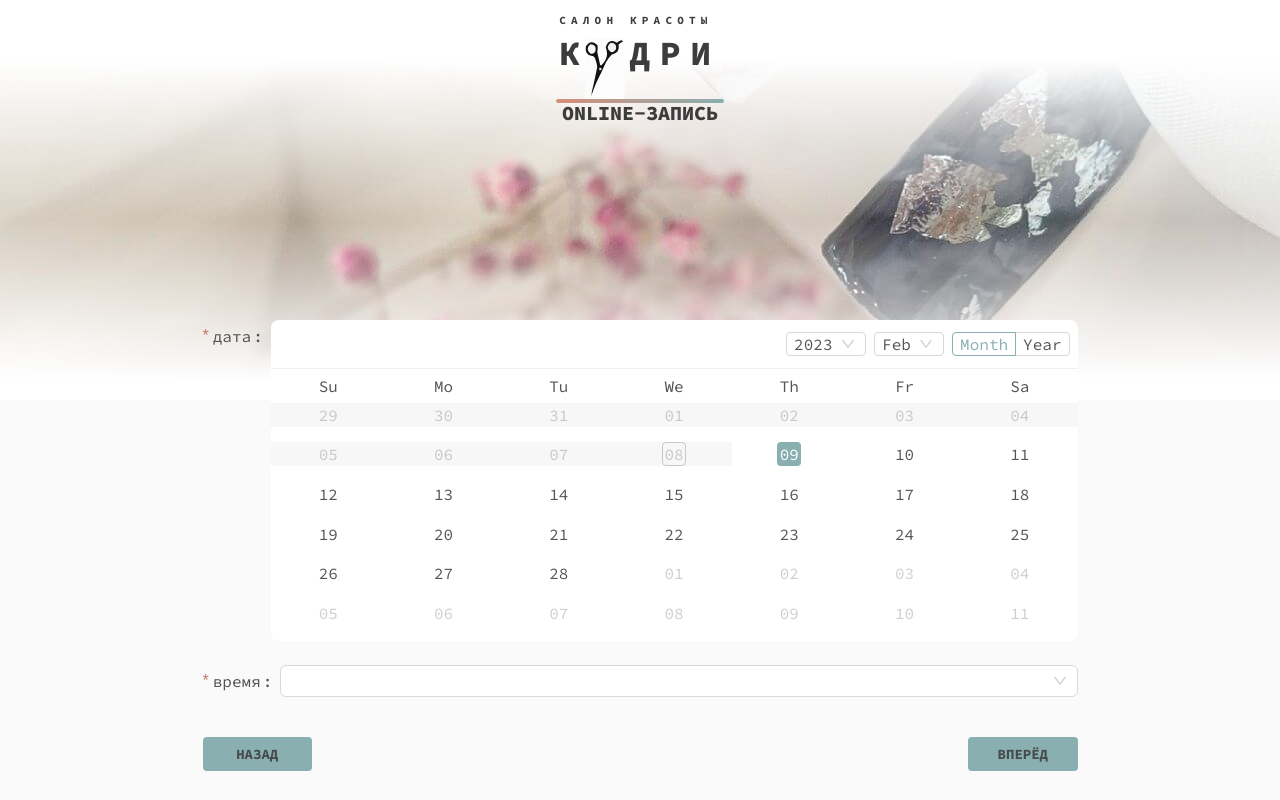
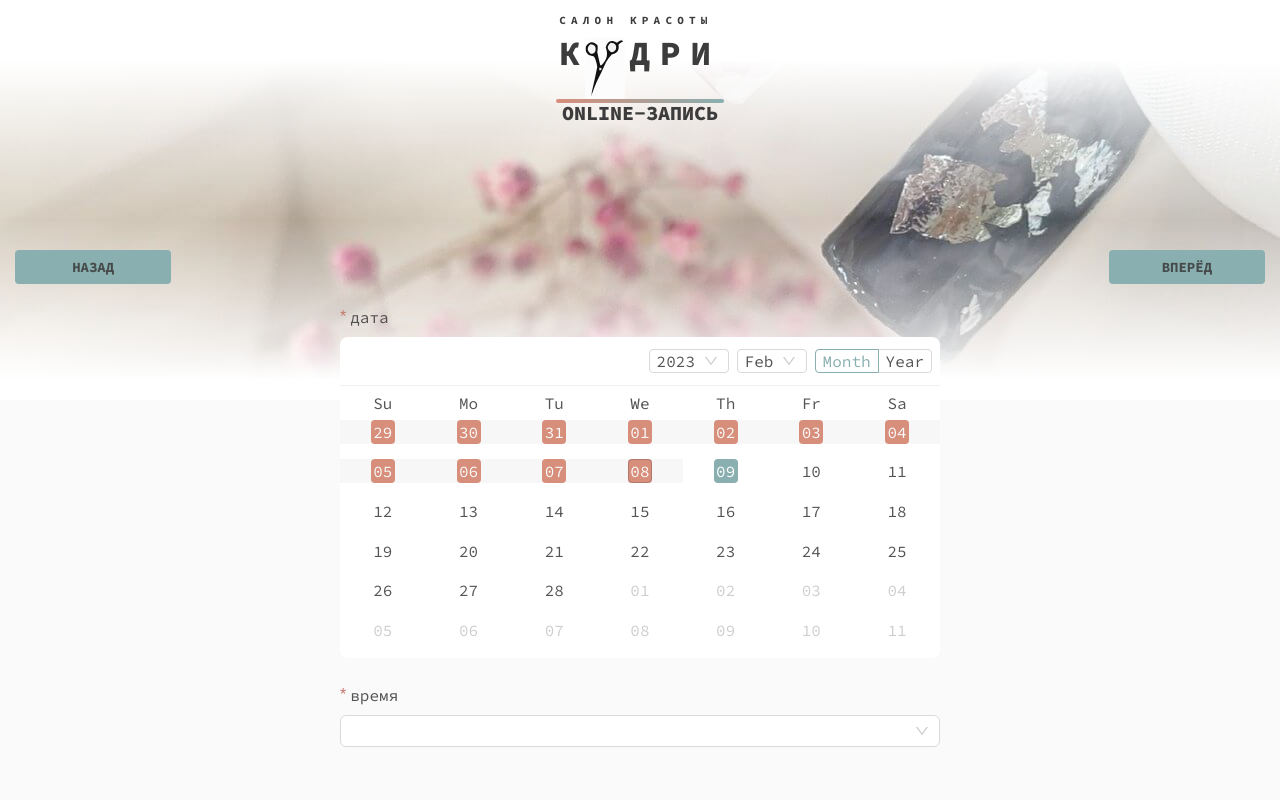
Before and after one commit to tereneka/kudry-client, a React (Create React App) app: page /online-reg/date in a window 1280 px wide. Built offline with nearby package versions, Linux system fonts and the light colour scheme; no server answers; the database is empty.

Commit message:
style: write styles for registration forms

```diff
--- a/src/blocks/antd/antd.css
+++ b/src/blocks/antd/antd.css
@@ -1,6 +1,11 @@
-/*скрыла стандартные радио-кнопки  */
-.reg-form__fieldset_name_masters
+/*скрываем стандартные радио-кнопки  */
+.reg-form_name_masters
   .ant-radio-wrapper
   .ant-radio {
   display: none;
 }
+
+/* задаём стиль для недоступных дней календаря */
+.ant-picker-calendar .ant-picker-cell-disabled {
+  color: var(--main-back);
+}
--- a/src/blocks/header/_for/header_for_reg-page.css
+++ b/src/blocks/header/_for/header_for_reg-page.css
@@ -1,4 +1,3 @@
 .header_for_reg-page {
   min-height: 400px;
-  margin-bottom: -80px;
 }
--- a/src/blocks/reg-form/reg-form.css
+++ b/src/blocks/reg-form/reg-form.css
@@ -1,6 +1,5 @@
 .reg-form {
-  width: 70%;
-  margin: 0 auto;
+  margin: -150px auto 40px;
   position: relative;
   z-index: 10;
 }
--- a/src/blocks/reg-form/reg-form__btn-group.css
+++ b/src/blocks/reg-form/reg-form__btn-group.css
@@ -1,5 +1,6 @@
 .reg-form__btn-group {
   display: grid;
   grid-template-columns: repeat(8, 1fr);
-  margin-top: 40px;
+  margin: 0 auto 20px;
+  max-width: 1280px;
 }
--- /dev/null
+++ b/src/blocks/reg-form/reg-form__disabled-cell-box.css
@@ -0,0 +1,10 @@
+.reg-form__disabled-cell-box {
+  background-color: var(--accent-bright);
+  width: 24px;
+  height: 24px;
+  position: absolute;
+  top: 0;
+  left: 0;
+  z-index: -1;
+  border-radius: 4px;
+}
--- /dev/null
+++ b/src/blocks/reg-form/reg-form__item-group.css
@@ -0,0 +1,4 @@
+.reg-form__item-group {
+  max-width: 600px;
+  margin: 0 auto;
+}
--- /dev/null
+++ b/src/blocks/reg-form/reg-form__radio-group.css
@@ -0,0 +1,5 @@
+.reg-form__radio-group {
+  display: flex;
+  justify-content: center;
+  flex-wrap: wrap;
+}
--- a/src/features/reg-page/page/reg.css
+++ b/src/features/reg-page/page/reg.css
@@ -25,6 +25,9 @@
 @import url(../../../blocks/reg-form/__btn/reg-form__btn_position_right.css);
 @import url(../../../blocks/reg-form/__master-card/reg-form__master-card.css);
 @import url(../../../blocks/reg-form/__master-card/reg-form__master-card_checked.css);
+@import url(../../../blocks/reg-form/reg-form__radio-group.css);
+@import url(../../../blocks/reg-form/reg-form__item-group.css);
+@import url(../../../blocks/reg-form/reg-form__disabled-cell-box.css);
 
 @import url(../../../blocks/card/card.css);
 @import url(../../../blocks/card/card__img.css);
--- a/src/features/reg-page/registration/DateForm.tsx
+++ b/src/features/reg-page/registration/DateForm.tsx
@@ -1,4 +1,4 @@
-import React from "react";
+import React, { useRef } from "react";
 import { Calendar, Form, Select } from "antd";
 import type { RangePickerProps } from "antd/es/date-picker";
 import dayjs from "dayjs";
@@ -174,6 +174,8 @@ export default function DateForm() {
 
     if (!isLoading) {
       addRegistration({
+        userName: formValues.userName,
+        phone: formValues.phone,
         categoryId: formValues.category?.id,
         serviceIdList: formValues.services?.map(
           (service) => service.id
@@ -194,7 +196,18 @@ export default function DateForm() {
         date: dayjs().add(1, "day"),
       }}
       onFinish={handleFormSubmit}
-      key={3}>
+      onFinishFailed={() =>
+        window.scrollTo(
+          0,
+          document.body.scrollHeight
+        )
+      }
+      layout={"vertical"}>
+      <div className="reg-form__btn-group">
+        <RegFormBackBtn />
+        <RegFormNextBtn />
+      </div>
+      <div className="reg-form__item-group">
         <Form.Item
           name="date"
           label="дата"
@@ -207,6 +220,13 @@ export default function DateForm() {
           <Calendar
             fullscreen={false}
             disabledDate={disabledDate}
+            dateCellRender={(current) => {
+              if (disabledDate(current)) {
+                return (
+                  <div className="reg-form__disabled-cell-box" />
+                );
+              }
+            }}
           />
         </Form.Item>
 
@@ -220,19 +240,17 @@ export default function DateForm() {
             },
           ]}>
           <Select
-          options={timeList.map((time, index) => {
+            options={timeList.map(
+              (time, index) => {
                 return {
                   value: time,
                   label: time,
                   disabled: !disabledTime[index],
                 };
-          })}
+              }
+            )}
           />
         </Form.Item>
-
-      <div className="reg-form__btn-group">
-        <RegFormBackBtn />
-        <RegFormNextBtn />
       </div>
     </Form>
   );
--- a/src/features/reg-page/registration/MastersForm.tsx
+++ b/src/features/reg-page/registration/MastersForm.tsx
@@ -60,13 +60,18 @@ export default function MastersForm() {
   return (
     <Form
       form={form}
-      className="reg-form"
+      className="reg-form reg-form_name_masters"
       name="master"
       initialValues={{
         master: formValues.master?.id,
       }}
       onFinish={handleFormSubmit}
-      key={2}>
+      layout={"vertical"}>
+      <div className="reg-form__btn-group">
+        <RegFormBackBtn />
+        <RegFormNextBtn />
+      </div>
+      <div className="reg-form__item-group">
         <Form.Item
           name="master"
           label="мастер"
@@ -76,7 +81,9 @@ export default function MastersForm() {
               message: "выберите мастера",
             },
           ]}>
-        <Radio.Group onChange={handleMasterChage}>
+          <Radio.Group
+            className="reg-form__radio-group"
+            onChange={handleMasterChage}>
             {masters?.map((master) => (
               <Radio
                 value={master.id}
@@ -86,10 +93,6 @@ export default function MastersForm() {
             ))}
           </Radio.Group>
         </Form.Item>
-
-      <div className="reg-form__btn-group">
-        <RegFormBackBtn />
-        <RegFormNextBtn />
       </div>
     </Form>
   );
--- a/src/features/reg-page/registration/ServicesForm.tsx
+++ b/src/features/reg-page/registration/ServicesForm.tsx
@@ -157,7 +157,6 @@ export default function ServicesForm() {
         <Form
           className="reg-form"
           form={form}
-          // className="reg-form"
           name="services"
           initialValues={{
             category:
@@ -169,7 +168,13 @@ export default function ServicesForm() {
             durationIndex:
               formValues.durationIndex,
           }}
-          onFinish={handleFormSubmit}>
+          onFinish={handleFormSubmit}
+          layout={"vertical"}>
+          <div className="reg-form__btn-group">
+            <RegFormBackBtn />
+            <RegFormNextBtn />
+          </div>
+          <div className="reg-form__item-group">
             <Form.Item
               name="category"
               label="категория услуг"
@@ -224,7 +229,8 @@ export default function ServicesForm() {
                 rules={[
                   {
                     required: true,
-                  message: "выберите длину волос",
+                    message:
+                      "выберите длину волос",
                   },
                 ]}>
                 <Select
@@ -241,10 +247,6 @@ export default function ServicesForm() {
                 />
               </Form.Item>
             )}
-
-          <div className="reg-form__btn-group">
-            <RegFormBackBtn />
-            <RegFormNextBtn />
           </div>
         </Form>
       )}
--- a/src/features/reg-page/registration/UserInfoForm.tsx
+++ b/src/features/reg-page/registration/UserInfoForm.tsx
@@ -54,7 +54,11 @@ export default function UserInfoForm() {
         phone: formValues.phone.slice(2),
       }}
       onFinish={handleFormSubmit}
-      key={0}>
+      layout={"vertical"}>
+      <div className="reg-form__btn-group">
+        <RegFormNextBtn />
+      </div>
+      <div className="reg-form__item-group">
         <Form.Item
           name="userName"
           label="имя"
@@ -86,9 +90,6 @@ export default function UserInfoForm() {
             maxLength={10}
           />
         </Form.Item>
-
-      <div className="reg-form__btn-group">
-        <RegFormNextBtn />
       </div>
     </Form>
   );
```
Lines whose indentation alone changed are shown as unchanged.
